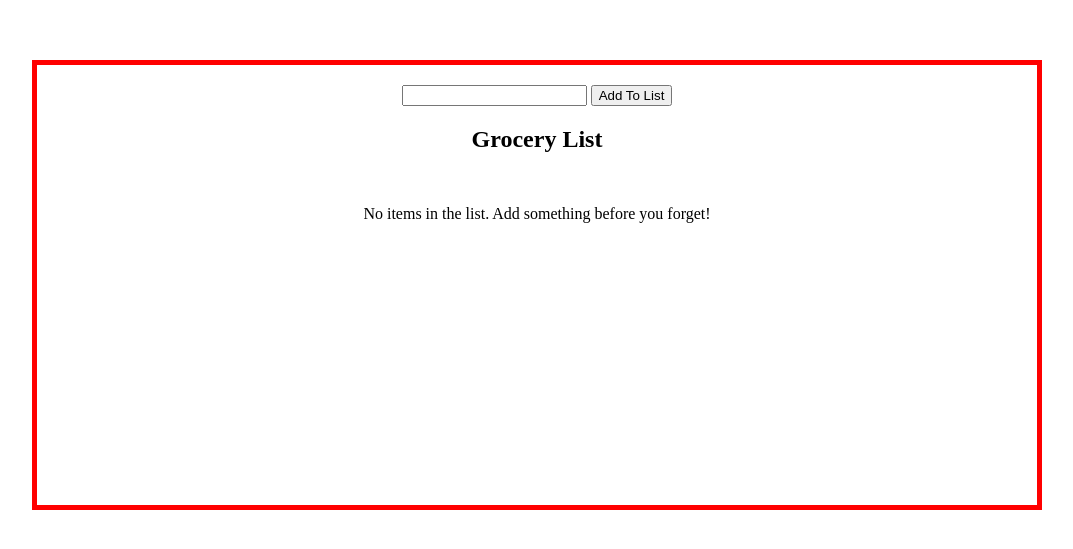
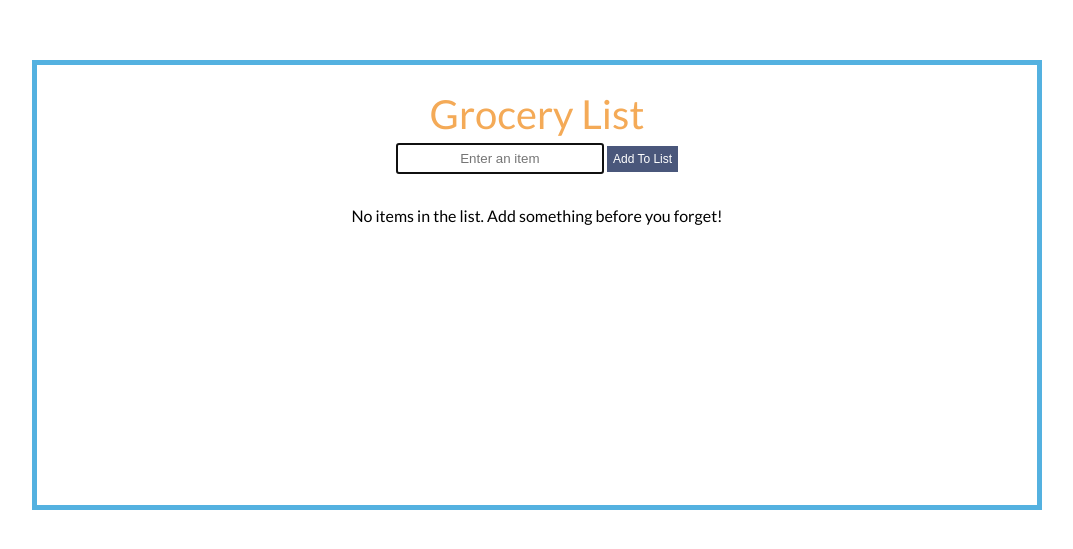
Before and after one commit to v-tank/Exercise, a plain HTML site: page index.html in a window 1280 px wide. Shown: the part 115-664 px from the top of the page, without its empty margins (103-1176 px from the left). Drawn offline with nearby package versions, Linux system fonts and the light colour scheme.

Commit message:
update styling

```diff
--- a/assets/css/styles.css
+++ b/assets/css/styles.css
@@ -1,3 +1,7 @@
+body {
+  font-family: 'Lato', sans-serif;
+}
+
 .container {
   width: 75%;
   height: 50vh;
@@ -10,7 +14,7 @@
   margin: auto;
 
   text-align: center;
-  border: 5px solid red;
+  border: 5px solid #54b1e0;
   padding: 20px;
 
   display: grid;
@@ -30,6 +34,31 @@
   overflow: scroll;
 }
 
+#title {
+  font-size: 40px;
+  margin: 5px;
+  color: #f4aa57;
+}
+
+input[type="submit"] {
+  border: 0;
+  color: #fff;
+  font-size: 12px;
+  background-color: #4a577b;
+  padding: 6px;
+}
+
+input[type="submit"]:hover {
+  color: #fff;
+  background-color: #5676ce;
+}
+
+input[type="text"] {
+  height: 25px;
+  width: 200px;
+  text-align: center;
+}
+
 ul {
   padding: 0;
 }
--- a/index.html
+++ b/index.html
@@ -8,15 +8,16 @@
   <script src="https://code.jquery.com/jquery-3.4.1.min.js" integrity="sha256-CSXorXvZcTkaix6Yvo6HppcZGetbYMGWSFlBw8HfCJo=" crossorigin="anonymous"></script>
 
   <!--Stylesheet -->
+  <link href="https://fonts.googleapis.com/css?family=Lato&display=swap" rel="stylesheet">
   <link rel="stylesheet" href="assets/css/styles.css">
 </head>
 
 <body>
   <div class="container">
     <div class="inputArea">
-      <input type="text" name="grocery-item" />
+      <p id="title">Grocery List</p>
+      <input type="text" name="grocery-item" placeholder="Enter an item" autofocus/>
       <input type="submit" value="Add To List" id="btn"/>
-      <h2>Grocery List</h2>
     </div>
     <div class="itemsArea">
       <ul id="list"></ul>
```
